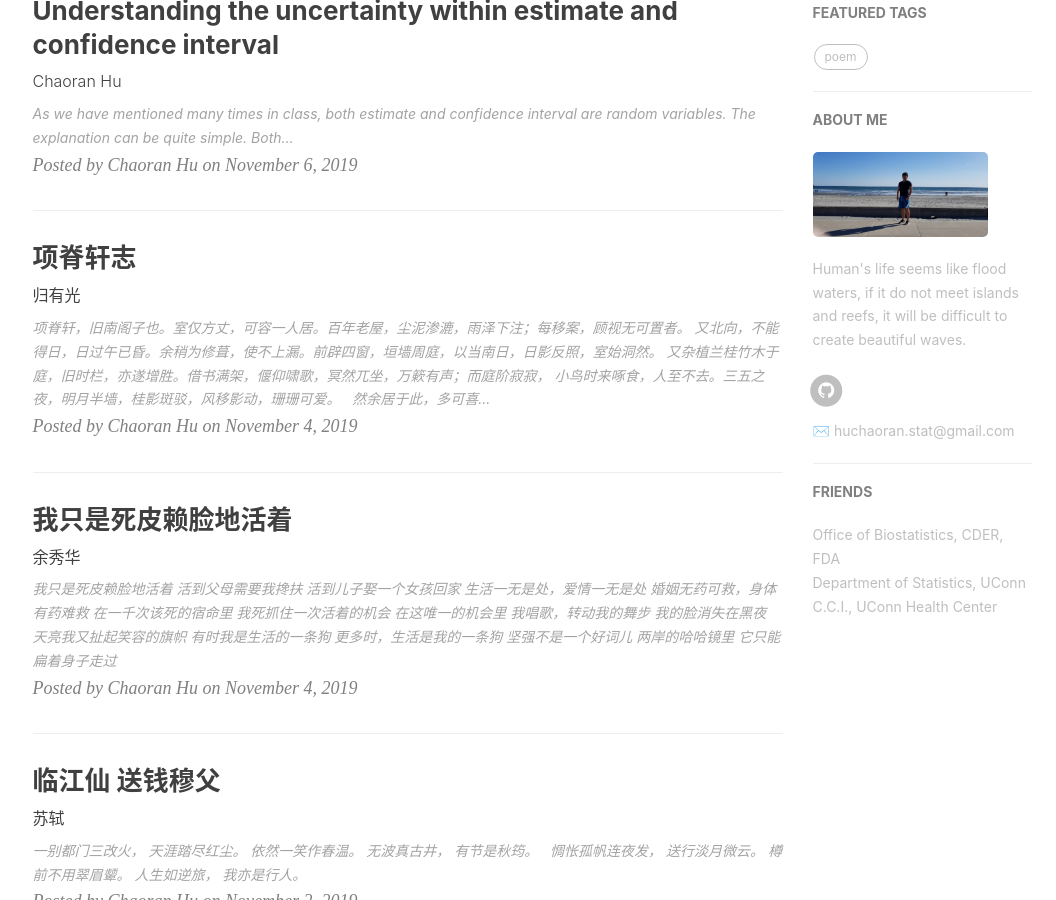
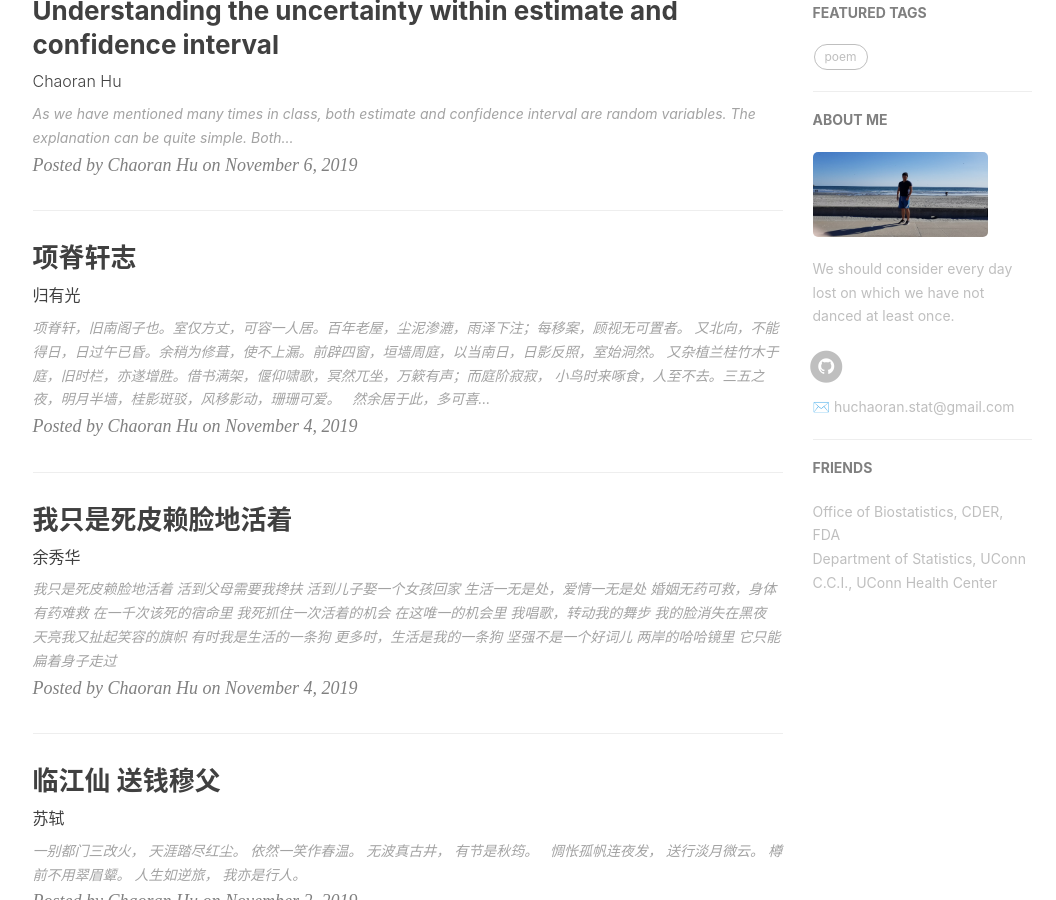
Before and after one commit to ChaoranHu/ChaoranHu.github.io, a Jekyll site: the page built from index.html, in a window 1280 px wide and 900 px high, scrolled down 474 px. Shown: the whole window, without its empty margins (135-1191 px from the left). Built offline with Jekyll 4.4.1, drawn with Linux system fonts in a browser that asks for light colours; nearby versions of some CDN libraries; the list of posts is cut into pages by our own code; comment, search, counter and statistics services are not loaded.

Commit message:
Update _config.yml

```diff
--- a/_config.yml
+++ b/_config.yml
@@ -3,7 +3,7 @@ title: Chaoran's space
 SEOTitle: Chaoran's blog
 header-img: img/post-bg-coffee.jpeg
 email: huchaoran.stat@gmail.com
-description: "We should consider every day lost on which we have not danced at least once."
+description: "Human's life seems like flood waters, if it do not meet islands and reefs, it will be difficult to create beautiful waves."
 keyword: "Chaoran, Hu, Statistics"
 url: "http://ChaoranHu.github.io"          # your host, for absolute URL
 baseurl: ""      # for example, '/blog' if your blog hosted on 'host/blog'
@@ -11,7 +11,7 @@ github_repo: "https://github.com/ChaoranHu/ChaoranHu.github.io.git" # you code r
 
 # Sidebar settings
 sidebar: true                           # whether or not using Sidebar.
-sidebar-about-description: "Human's life seems like flood waters, if it do not meet islands and reefs, it will be difficult to create beautiful waves."
+sidebar-about-description: "We should consider every day lost on which we have not danced at least once."
 sidebar-avatar: /img/chaoran.jpg      # use absolute URL, seeing it's used in both `/` and `/about/`
 
 
```
